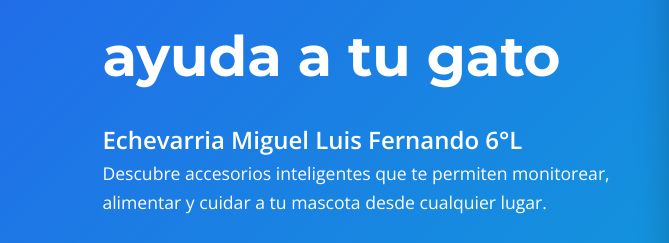
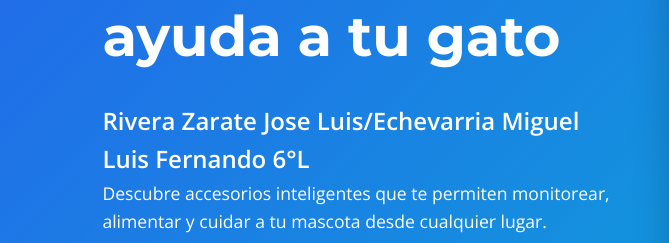
Before and after one commit to LUISITO1234456/Luis-Fernando-Echevarria-Miguel, a plain HTML site: page index.html in a window 1280 px wide. Shown: the part 333-576 px from the top of the page, 0-669 px from the left. Drawn offline with nearby package versions, Linux system fonts and the light colour scheme.

Commit message:
Update index.html

```diff
--- a/index.html
+++ b/index.html
@@ -381,7 +381,7 @@ footer{
 
 <div class="hero-text">
 <h1>Tecnología que ayuda a tu gato</h1>
-<h2>Echevarria Miguel Luis Fernando 6°L</h2>
+<h2>Rivera Zarate Jose Luis/Echevarria Miguel Luis Fernando 6°L</h2>
 <p>
 Descubre accesorios inteligentes que te permiten monitorear,
 alimentar y cuidar a tu mascota desde cualquier lugar.
```
